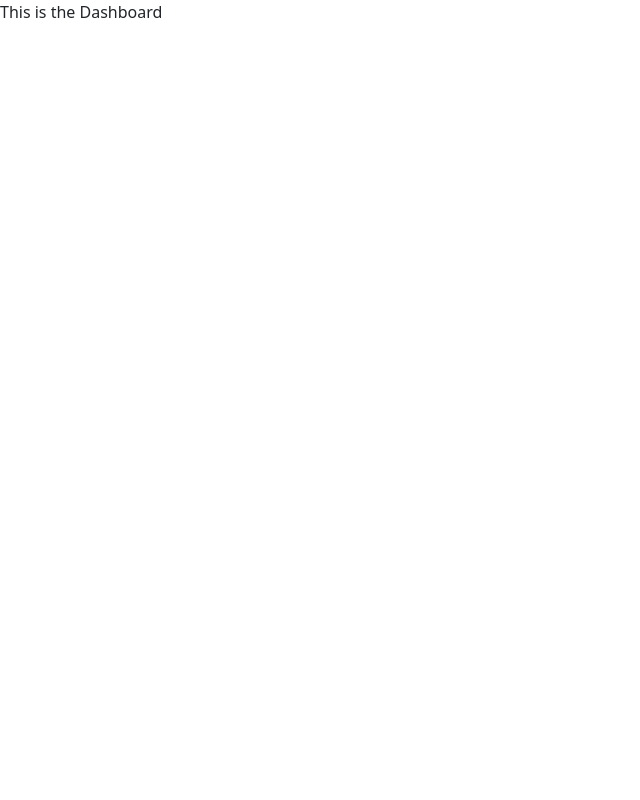
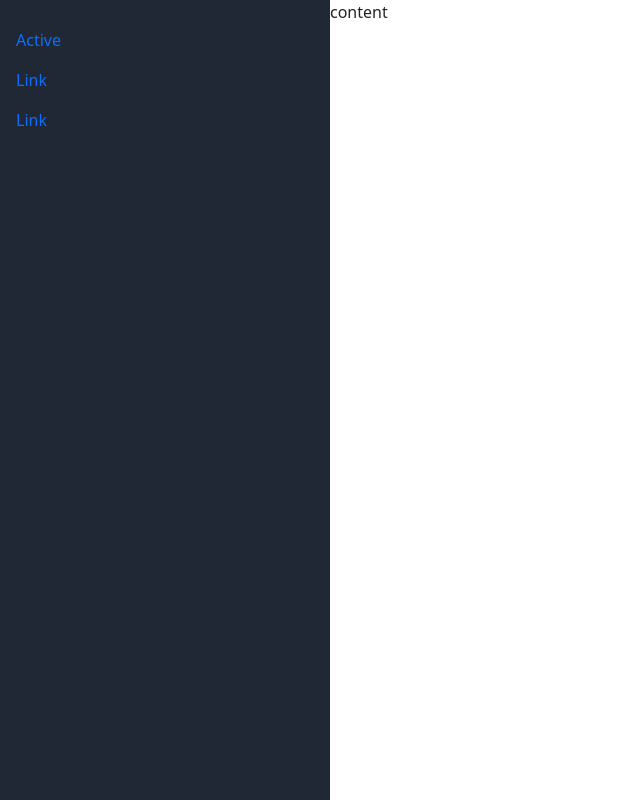
Before and after one commit to berendvangaart/permissions-api, a React (Create React App) app: page /dashboard in a window 1280 px wide. Shown: the whole page, without its empty margins (0-640 px from the left). Built offline with nearby package versions, Linux system fonts and the light colour scheme.

Commit message:
setup basic sidenav

```diff
--- a/src/Components/login-form/Login-form.jsx
+++ b/src/Components/login-form/Login-form.jsx
@@ -7,6 +7,11 @@
 
     const dispatch = useDispatch()
     const state = useSelector((state) => state)
+
+    const handleLogin = () => {
+      // todo dispatch login action
+        console.log('click login')
+    }
 
     return (
         <div className={css.container}>
@@ -20,7 +25,7 @@
                     <Form.Label>Password</Form.Label>
                     <Form.Control type="password" placeholder="Password" />
                 </Form.Group>
-                <Button variant="primary" >
+                <Button variant="primary" onClick={handleLogin}>
                     Submit
                 </Button>
             </Form>
--- /dev/null
+++ b/src/Components/sidebar/Sidebar.jsx
@@ -0,0 +1,19 @@
+import React from 'react';
+import css from './sidebar.module.scss'
+import {Nav} from "react-bootstrap";
+
+const Sidebar = () => {
+    return (
+        <div className={css.container}>
+            <div className={css.navList}>
+                <Nav defaultActiveKey="/" className="flex-column">
+                    <Nav.Link href="/">Active</Nav.Link>
+                    <Nav.Link eventKey="link-1">Link</Nav.Link>
+                    <Nav.Link eventKey="link-2">Link</Nav.Link>
+                </Nav>
+            </div>
+        </div>
+    );
+};
+
+export default Sidebar;
--- /dev/null
+++ b/src/Components/sidebar/sidebar.module.scss
@@ -0,0 +1,11 @@
+@import "src/global";
+
+.container {
+  background-color: $primary-color;
+  height: 100vh;
+  width: 330px;
+}
+
+.navList {
+  margin-top: 20px;
+}
--- a/src/Pages/Dashboard/Dashboard.jsx
+++ b/src/Pages/Dashboard/Dashboard.jsx
@@ -1,9 +1,14 @@
 import React from 'react';
+import Sidebar from "../../Components/sidebar/Sidebar";
+import css from './dashboard.module.scss'
 
 const Dashboard = () => {
     return (
-        <div>
-            This is the Dashboard
+        <div className={css.container}>
+            <Sidebar/>
+            <div>
+                content
+            </div>
         </div>
     );
 };
--- /dev/null
+++ b/src/Pages/Dashboard/dashboard.module.scss
@@ -0,0 +1,6 @@
+@import "src/global";
+
+.container {
+  @include flex-row;
+  align-items: flex-start;
+}
--- a/src/Pages/Login/login.module.scss
+++ b/src/Pages/Login/login.module.scss
@@ -1,7 +1,7 @@
 @import "src/global";
 
 .center {
-  margin-top: 100px;
+  margin-top: 250px;
   width: 100vw;
   height: 100vh;
   @include flex-col;
--- a/src/global.scss
+++ b/src/global.scss
@@ -1,4 +1,4 @@
-$primary-color: #83a39e;
+$primary-color: #1f2834;
 $secondary-color: #f1d19e;
 
 @mixin flex-col {
```
